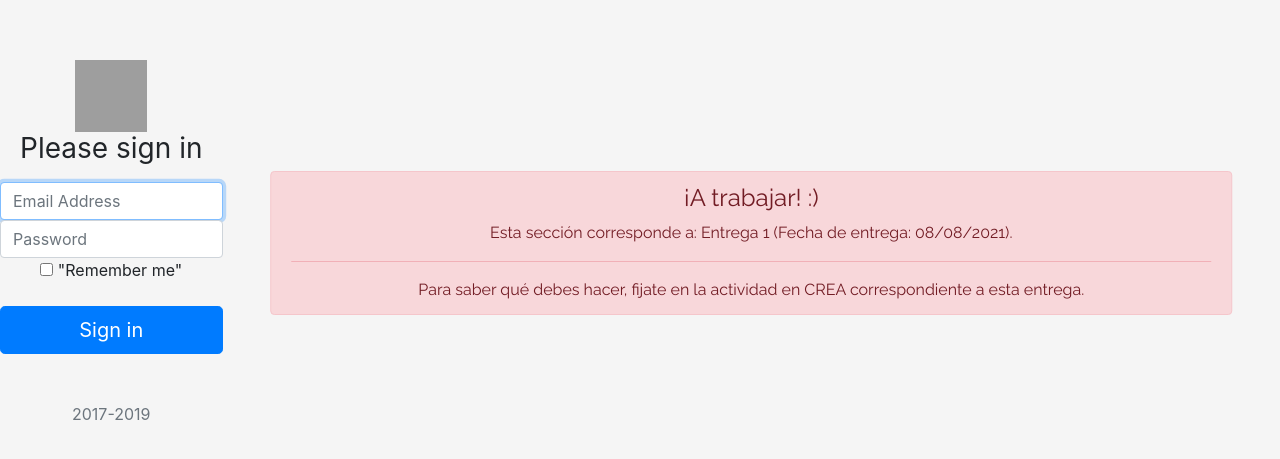
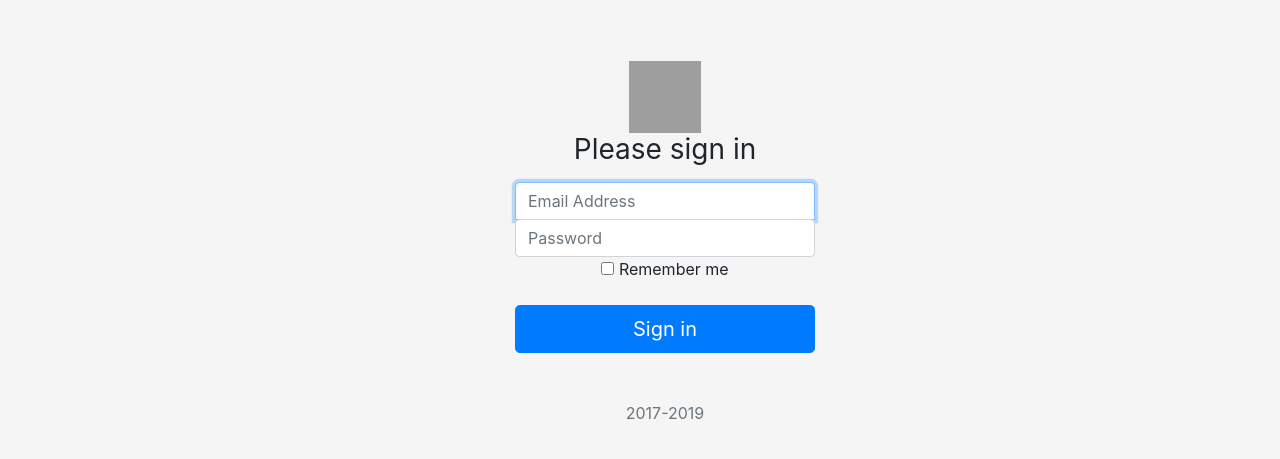
Before and after one commit to dafnemonzon/ecommercejapfasedos, a plain HTML site: page login.html in a window 1280 px wide. Shown: the part 149-608 px from the top of the page. Drawn offline with Linux system fonts and the light colour scheme; grey boxes are pictures that could not be loaded.

Commit message:
margin of chkbx modified

```diff
--- a/css/styles.css
+++ b/css/styles.css
@@ -139,3 +139,36 @@ a.custom-card:hover {
 .checked {
   color: orange;
 }
+.mb-3, .my-3 {
+  margin-bottom: 1rem!important;
+}
+.h3, h3 {
+  font-size: 1.75rem;}
+
+  .form-signin {
+    width: 100%;
+    max-width: 330px;
+    padding: 15px;
+    margin-left: 500px;
+}
+.form-signin .checkbox {
+  font-weight: 400;
+}
+img {
+  vertical-align: middle;
+  border-style: none;
+}
+.form-signin input[type="email"] {
+  margin-bottom: -1px;
+  border-bottom-right-radius: 0;
+  border-bottom-left-radius: 0;
+}
+html, body {
+  height: 100%;
+}
+html {
+  font-family: sans-serif;
+  line-height: 1.15;
+  -webkit-text-size-adjust: 100%;
+  -webkit-tap-highlight-color: transparent;
+}
--- a/login.html
+++ b/login.html
@@ -48,7 +48,7 @@
 <div class="checkbox mb-3">
   <label>
     <input type="checkbox" value="remember-me">
-    "Remember me"
+     Remember me
 
   </label>
 
@@ -61,12 +61,12 @@
 
 
     </form>
-    <div class="alert alert-danger" role="alert" style="position: relative; width:auto; top: 0;">
+    <!--<div class="alert alert-danger" role="alert" style="position: relative; width:auto; top: 0;">
       <h4 class="alert-heading">¡A trabajar! :)</h4>
       <p>Esta sección corresponde a: Entrega 1 (Fecha de entrega: 08/08/2021).</p>
       <hr>
       <p class="mb-0">Para saber qué debes hacer, fijate en la actividad en CREA correspondiente a esta entrega.</p>
-    </div>
+    </div> -->
   </div>
 
   <script src="js/init.js"></script>
```
